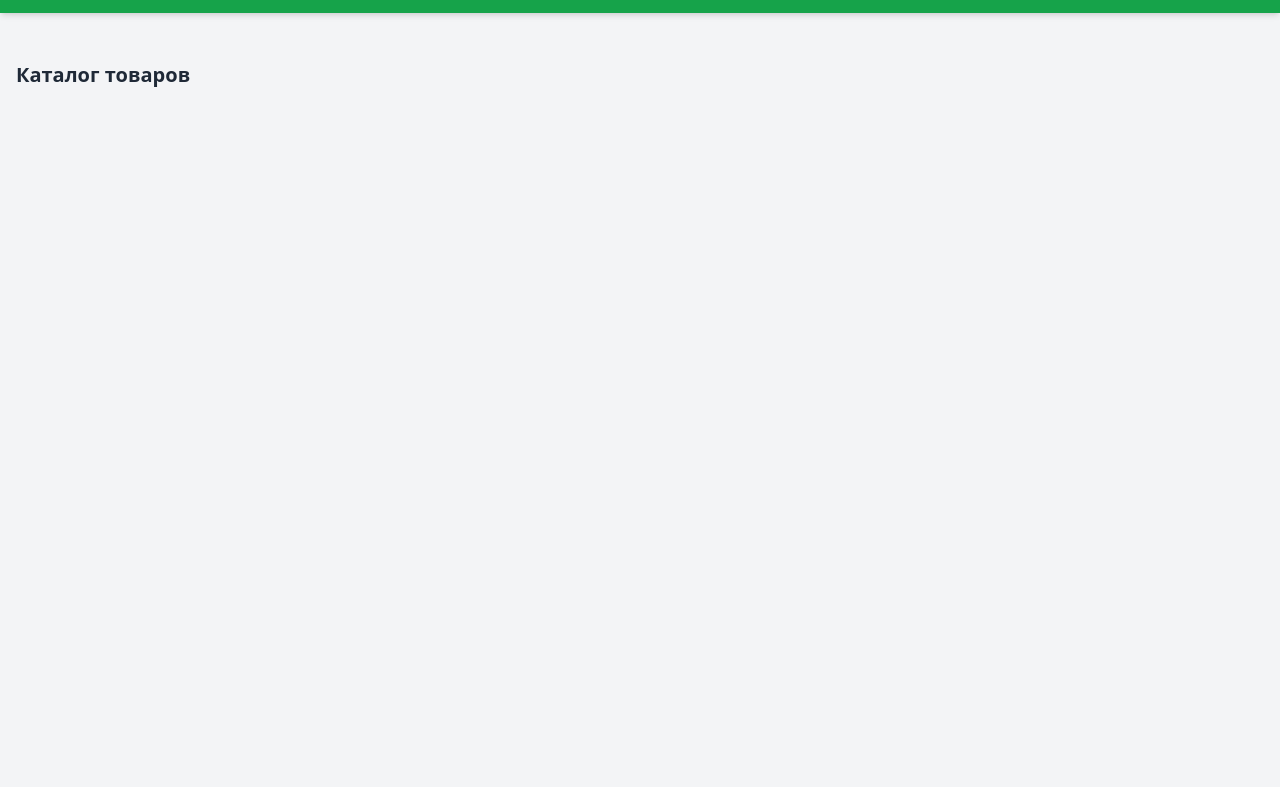
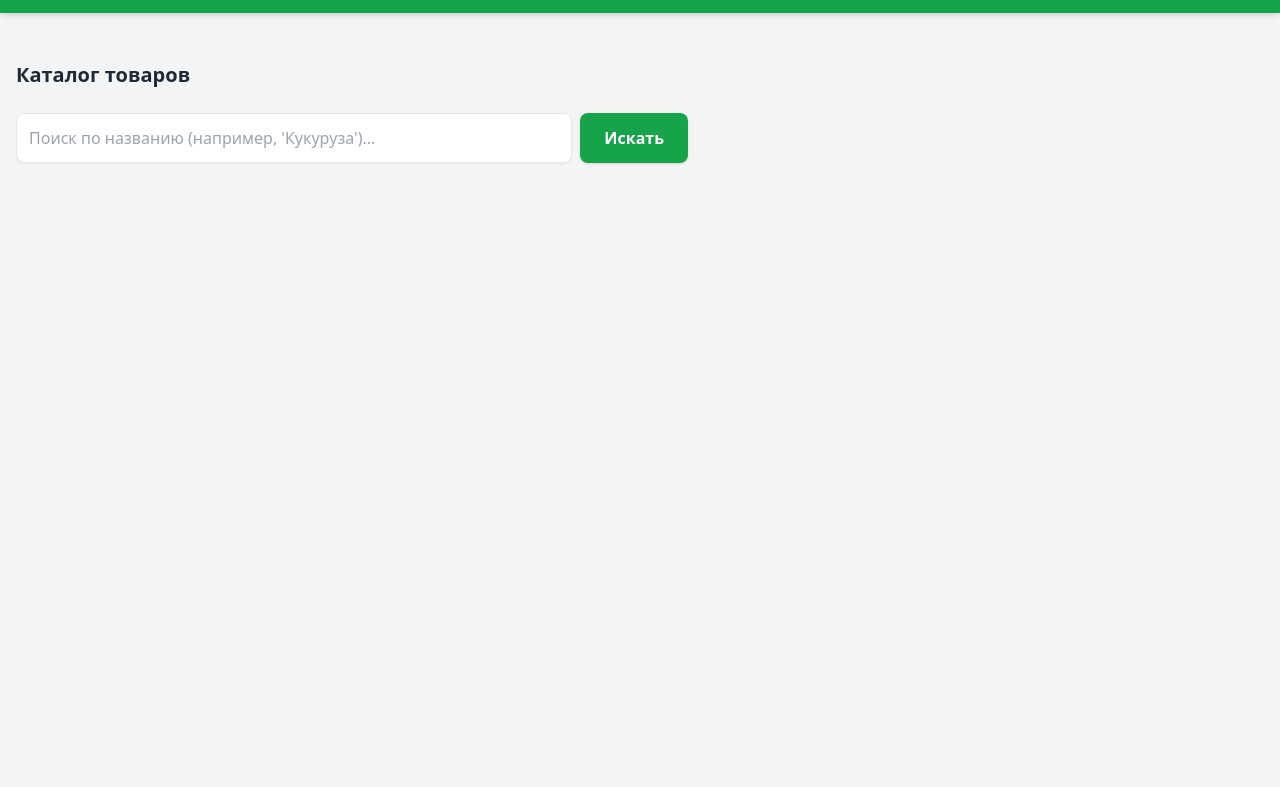
Before and after one commit to Hikaru-Hrn/seed_store, a plain HTML site: page frontend/index.html in a window 1280 px wide. Shown: the part 83-870 px from the top of the page. Drawn offline with nearby package versions, Linux system fonts and the light colour scheme; no server answers.

Commit message:
added searcher (in index.html)

```diff
--- a/frontend/index.html
+++ b/frontend/index.html
@@ -21,6 +21,14 @@
 
     <main class="container mx-auto mt-8 p-4 min-h-screen">
         <h2 class="text-xl font-bold text-gray-800 mb-6">Каталог товаров</h2>
+        <div class="mb-6 flex gap-2 max-w-2xl">
+            <input type="text" id="search-input" placeholder="Поиск по названию (например, 'Кукуруза')..."
+                   class="w-full border p-3 rounded-lg focus:ring-2 focus:ring-green-500 outline-none shadow-sm"
+                   onkeypress="if(event.key === 'Enter') doSearch()">
+            <button onclick="doSearch()" class="bg-green-600 hover:bg-green-700 text-white px-6 py-3 rounded-lg font-bold shadow transition-colors">
+                Искать
+            </button>
+        </div>
         <div id="catalog" class="grid grid-cols-1 md:grid-cols-3 lg:grid-cols-4 gap-6">
             </div>
 
```
